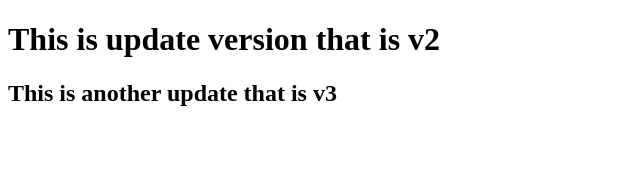
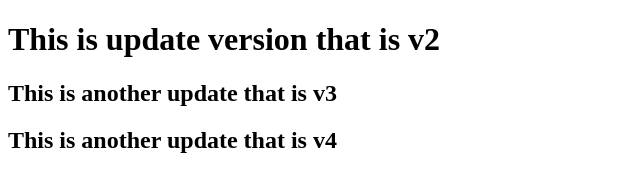
Before and after one commit to rkpstuff/myrepo, a plain HTML site: page index.html in a window 1280 px wide. Shown: the whole page, without its empty margins (0-640 px from the left). Drawn offline with Linux system fonts and the light colour scheme.

Commit message:
Update that is v4

```diff
--- a/index.html
+++ b/index.html
@@ -8,5 +8,6 @@
 <body>
     <h1>This is update version that is v2</h1>
     <h2>This is another update that is v3</h2>
+    <h2>This is another update that is v4</h2>
 </body>
 </html>
```
